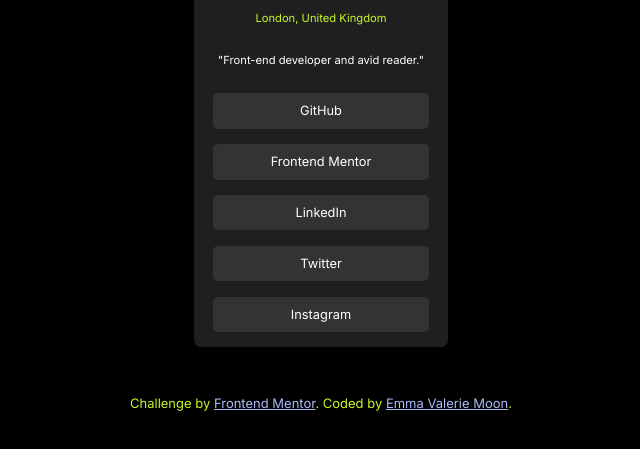
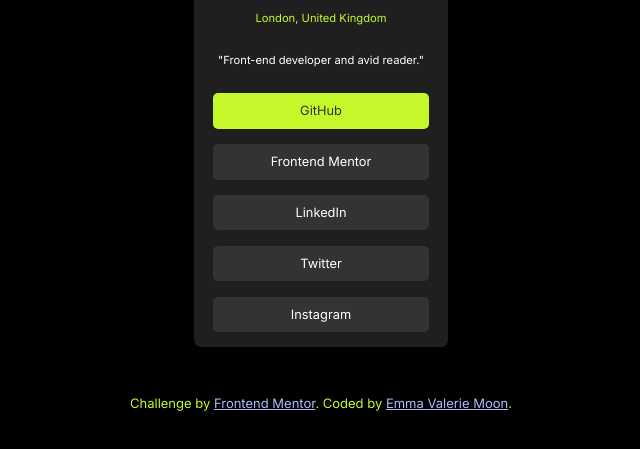
Before and after one commit to whiterabbit012/Social-Links-Demo, a plain HTML site: page index.html in a window 1280 px wide. In both pictures the pointer is over the element "GitHub". Shown: the part 241-690 px from the top of the page, without its empty margins (319-959 px from the left). Drawn offline with Linux system fonts and the light colour scheme; files that its build step writes are made by us from their sources.

Commit message:
Update stylesheet.css
added hover state for the link-box.

```diff
--- a/stylesheet.css
+++ b/stylesheet.css
@@ -37,6 +37,11 @@ body {
     margin-block: 1.2em;
 }
 
+.link-box:hover {
+    color: hsl(0, 0%, 20%);
+    background-color: hsl(75, 94%, 57%);
+}
+
 img {
     width: 75px;
     border-radius: 75%;
```
